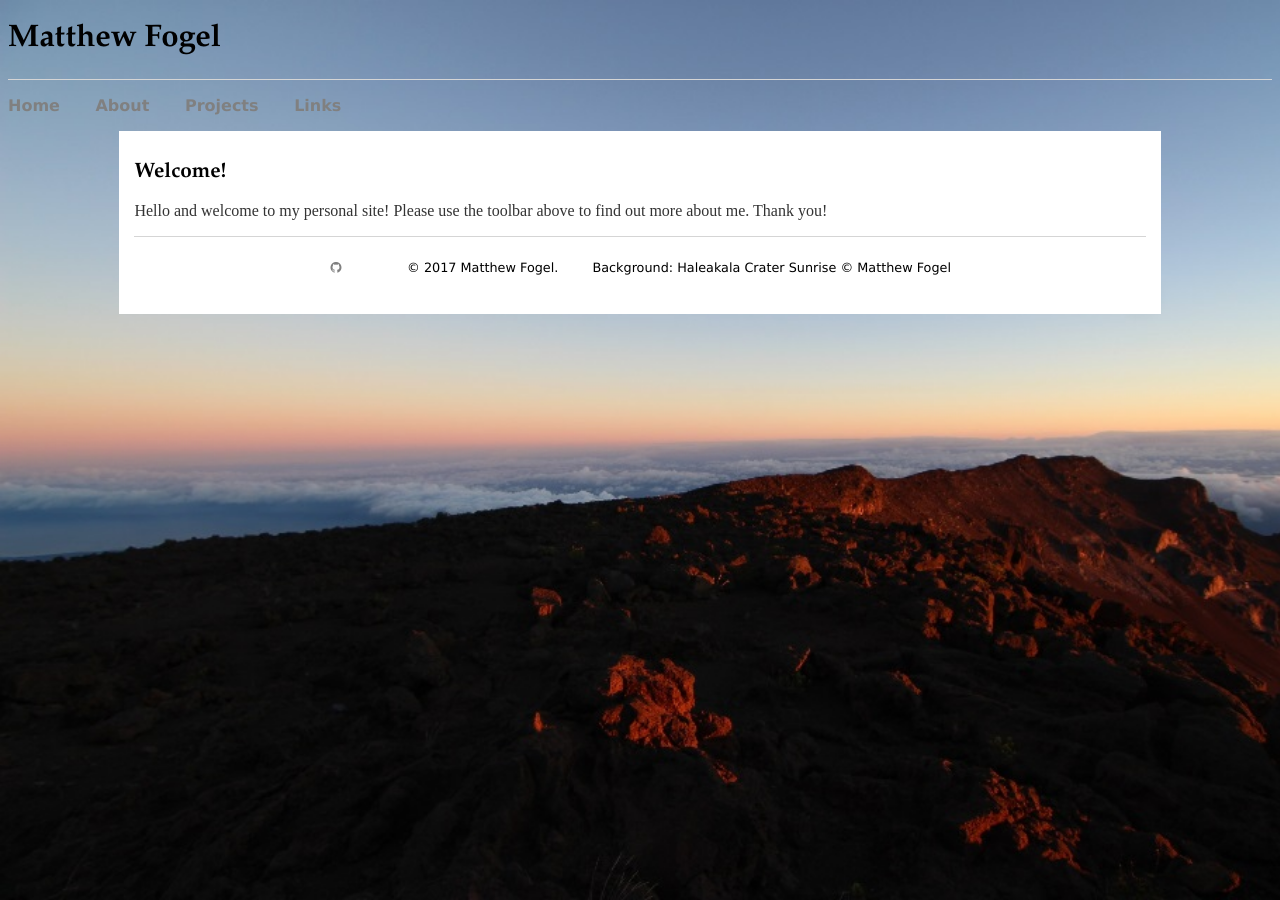
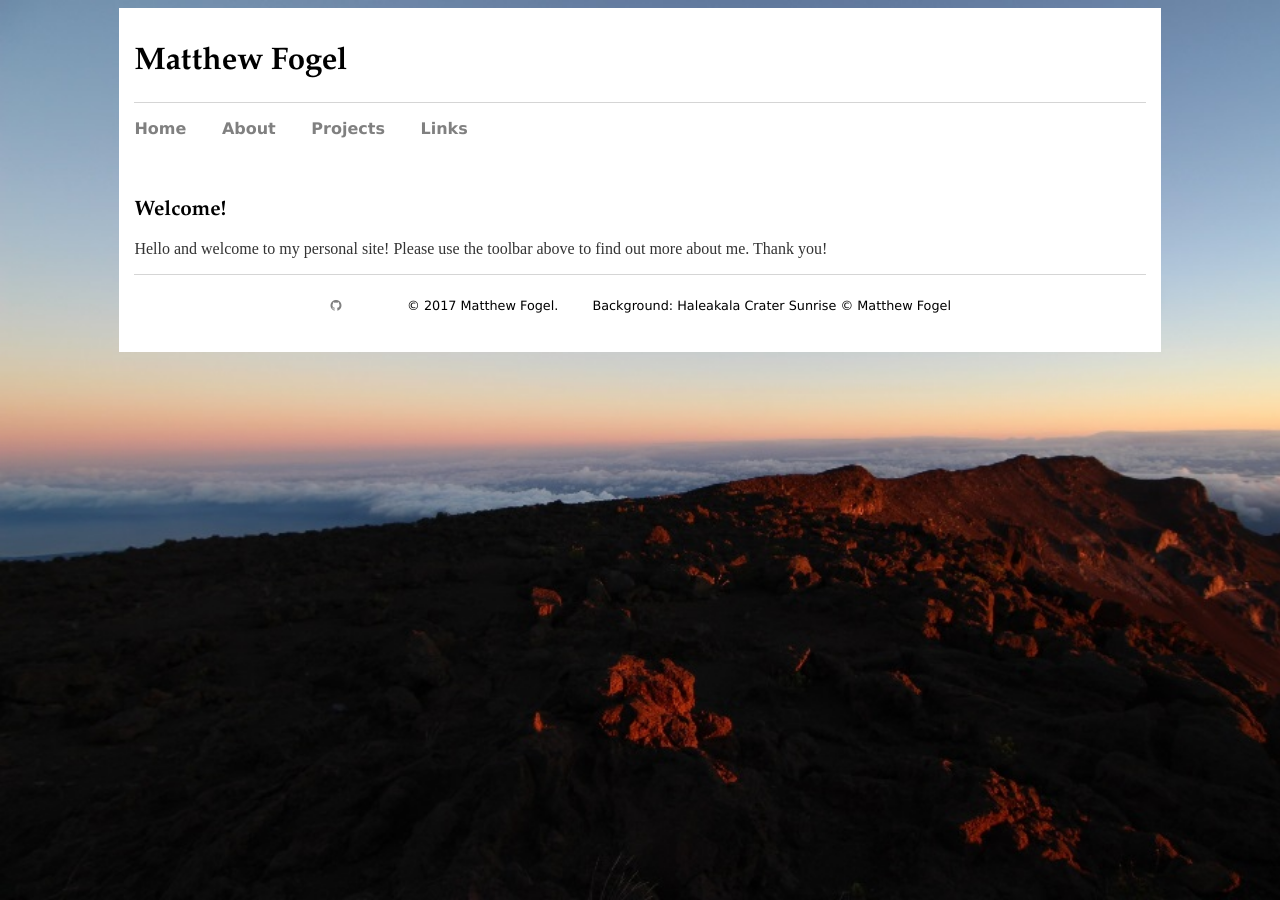
Before and after one commit to matthew-fogel/matthew-fogel.github.io, a Jekyll site: the page built from index.html, in a window 1280 px wide. Built offline with Jekyll 4.4.1, drawn with Linux system fonts in a browser that asks for light colours.

Commit message:
Update main.css

```diff
--- a/css/main.css
+++ b/css/main.css
@@ -7,6 +7,13 @@ html {
   background-size: cover;
   background-attachment: fixed;
   background-color: deepskyblue;
+}
+
+div.headerbar {
+  margin: auto;
+  padding: 15px;
+  width: 80%;
+  background-color: white
 }
 
 div.wrapper {
```
